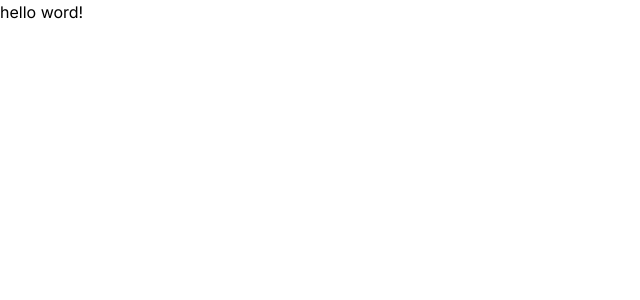
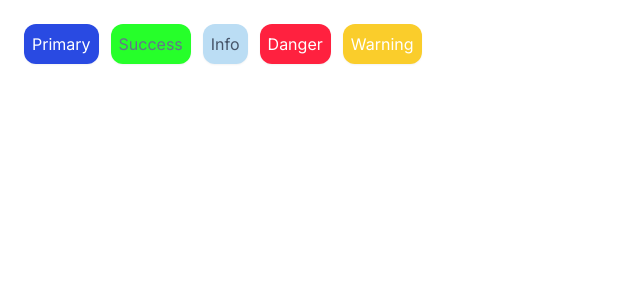
Before and after one commit to diaryoc/doc-portfolio, a Next.js app: page / in a window 1280 px wide. Shown: the top 300 px of the page, without its empty margins (0-640 px from the left). Built offline with nearby package versions, Linux system fonts and the light colour scheme.

Commit message:
#1-make apply button token
Signed-off-by: diaryoc <diarycuriosity@gmail.com>

```diff
--- a/src/app/page.tsx
+++ b/src/app/page.tsx
@@ -1,6 +1,15 @@
+import Button from "@/components/tokens/button";
 
 export default function Home() {
-  return (
-    <main>hello word!</main>
+    return (
+    <main>
+      <div className={"p-6"}>
+        <Button typeName={"button"} className={"btn btn-primary mr-3"} name={"Primary"}/>
+        <Button typeName={"button"} className={"btn btn-success mr-3"} name={"Success"}/>
+        <Button typeName={"button"} className={"btn btn-info mr-3"} name={"Info"}/>
+        <Button typeName={"button"} className={"btn btn-danger mr-3"} name={"Danger"}/>
+        <Button typeName={"button"} className={"btn btn-warning mr-3"} name={"Warning"}/>
+      </div>
+    </main>
   );
 }
```
